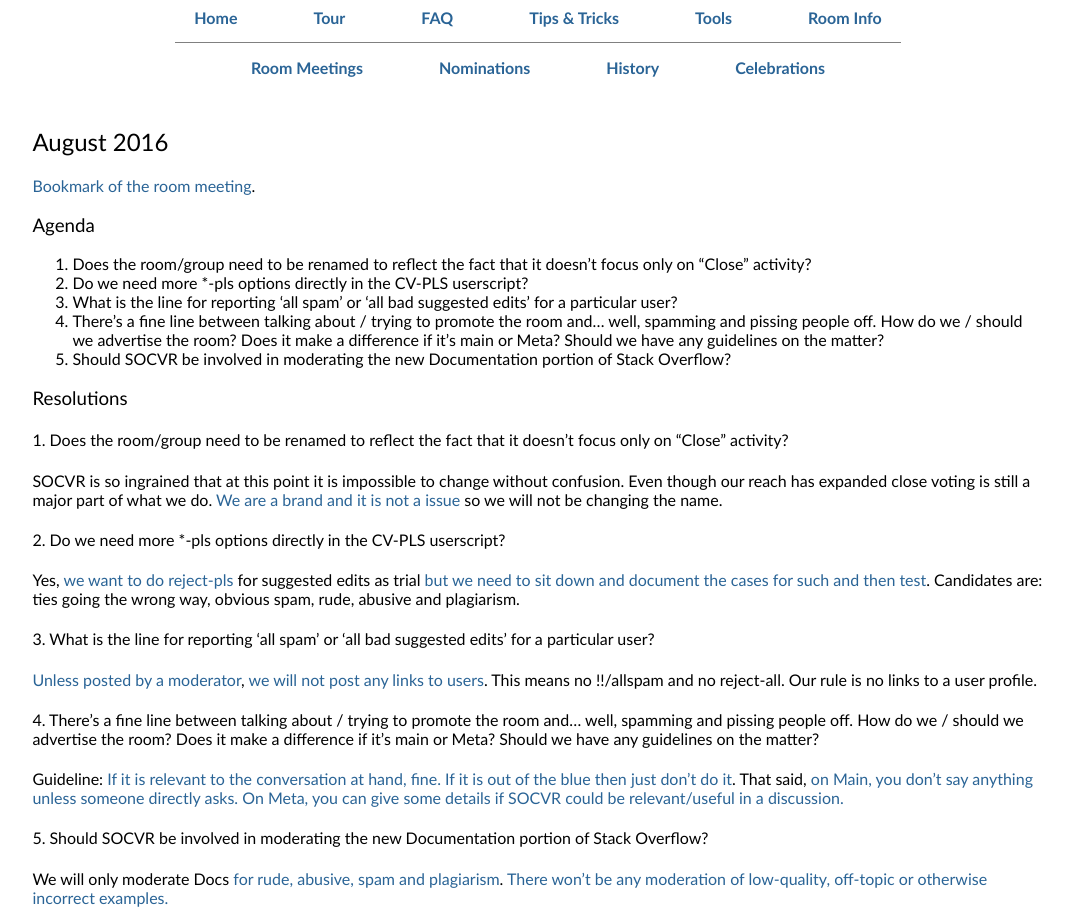
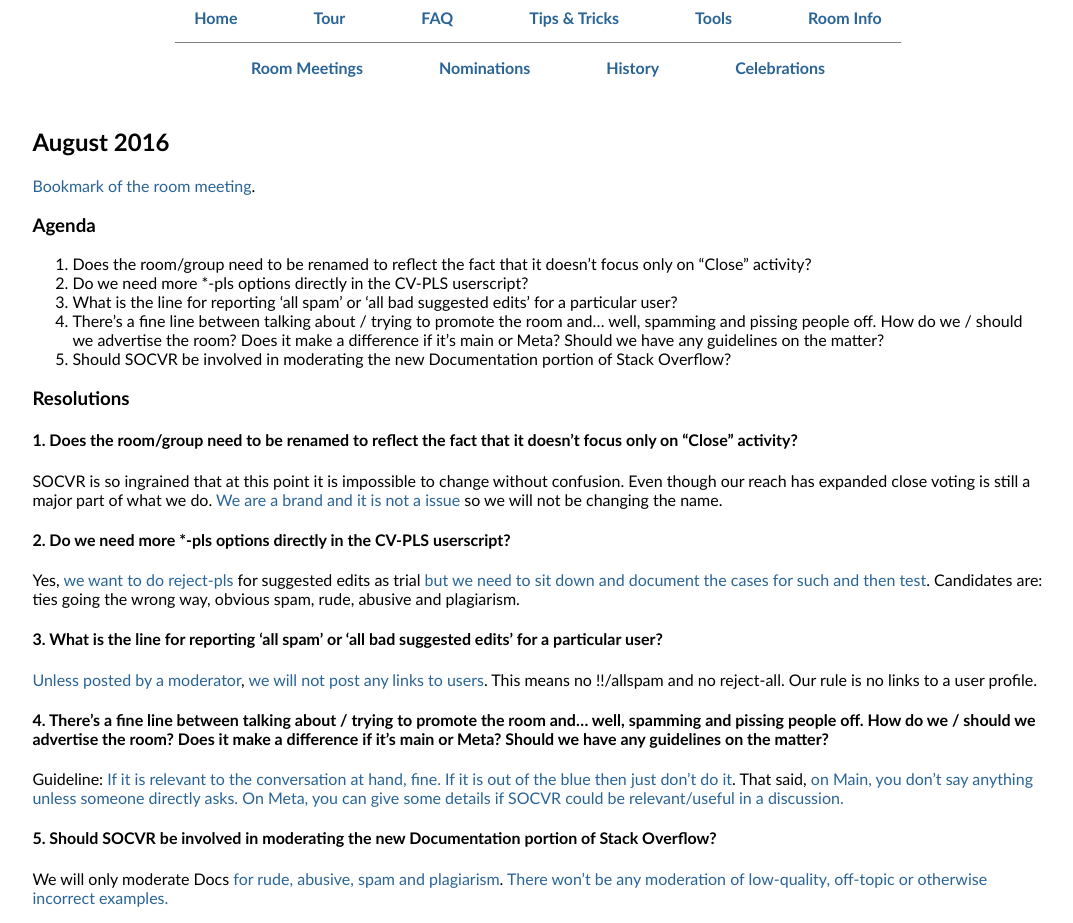
Before and after one commit to SO-Close-Vote-Reviewers/SO-Close-Vote-Reviewers.github.io, a Jekyll site: the page built from room/meetings/_posts/2016-08-01-August-2016-meeting.md, in a window 1280 px wide. Shown: the whole page, without its empty margins (102-1175 px from the left). Built offline with Jekyll 4.4.1, drawn with Linux system fonts in a browser that asks for light colours.

Commit message:
Keeping default font weight for headers

```diff
--- a/css/socvr.css
+++ b/css/socvr.css
@@ -14,10 +14,6 @@ table {
 }
 th, td {
   padding: 0;
-}
-
-h1, h2, h3, h4, h5, h6 {
-  font-weight: 500;
 }
 
 a {
```
